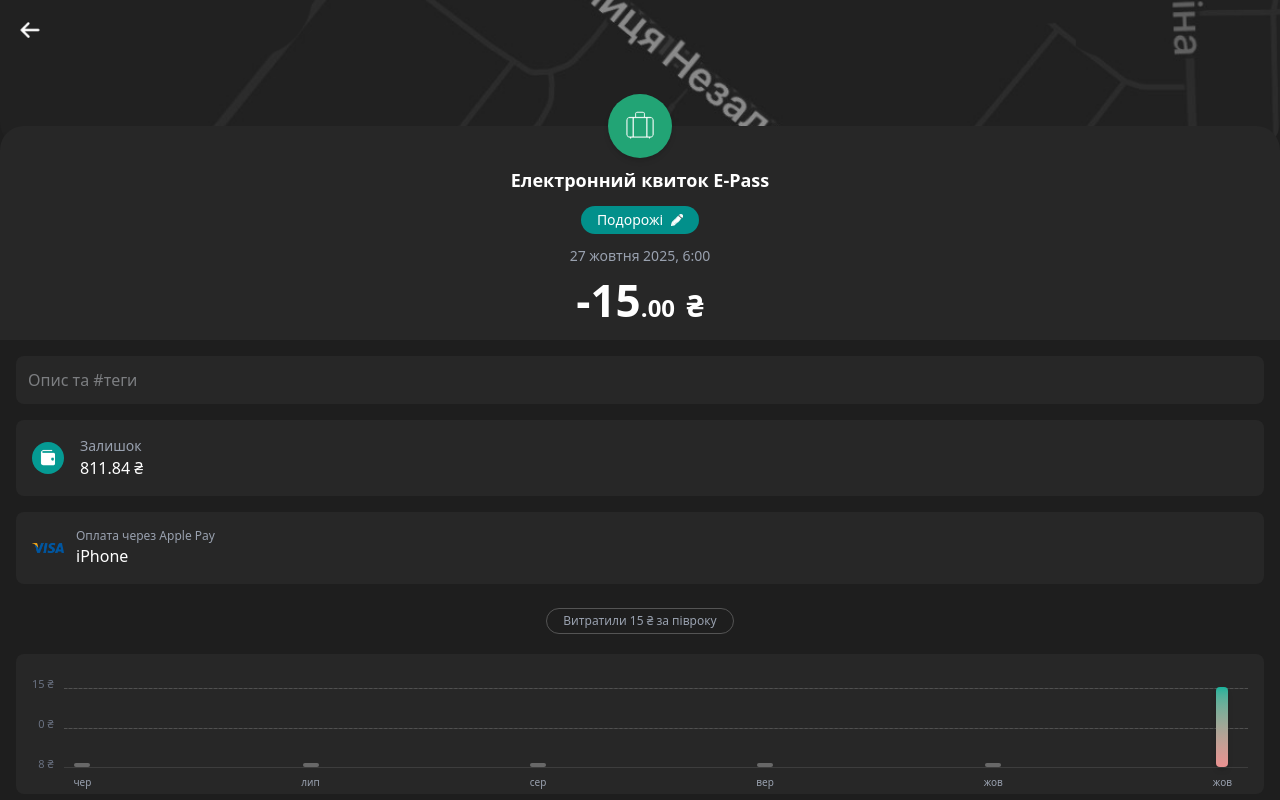
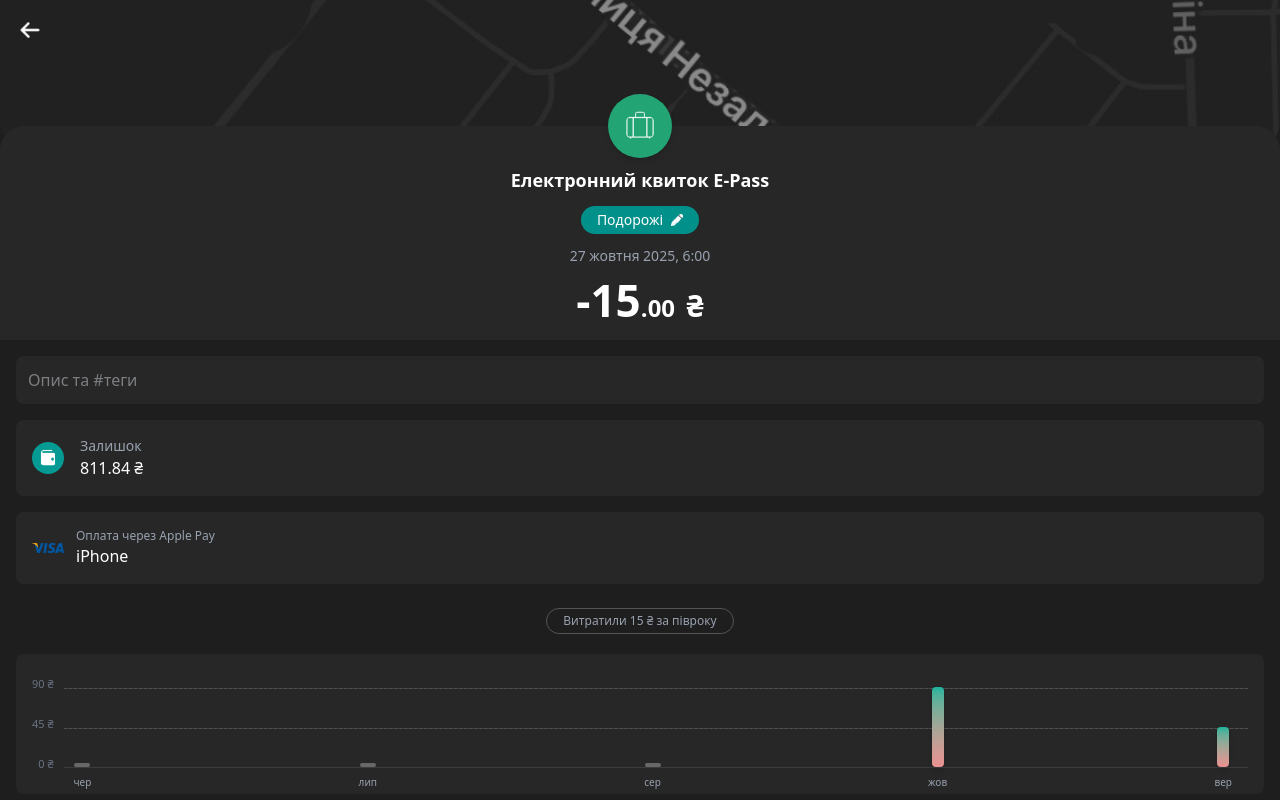
Before and after one commit to payton-ggg/mono-bill, a React (Vite) app: page / in a window 1280 px wide. Shown: the top 800 px of the page. Built offline with nearby package versions, Linux system fonts and the light colour scheme.

Commit message:
fix(chart): update chart values and display only 3 months
- Changed y-axis values to better represent data range
- Limited months display to first 3 months for better readability
- Added missing month labels for full data representation

```diff
--- a/src/App.tsx
+++ b/src/App.tsx
@@ -30,9 +30,10 @@ export default function EPassPixel() {
       ]
     );
   }
+  const monthsList = mon.slice(0, 3);
 
   return (
-    <div className="min-h-screen bg-[#1e1e1e] flex justify-center items-start">
+    <div className="h-full overflow-y-auto overscroll-none bg-[#1e1e1e] flex justify-center items-start">
       <Link to="/set-timer" className="absolute z-100 w-7 h-7 top-4 left-4">
         <img src="/arr.png" />
       </Link>
@@ -153,16 +154,16 @@ export default function EPassPixel() {
                   <div className="h-full flex items-end gap-3 relative z-10">
                     {/* ЛЕВАЯ Ось значений */}
                     <div className="flex flex-col text-right justify-between text-[11px] text-gray-500 mr-2 h-full py-[6px]">
-                      <div>15 ₴</div>
+                      <div>90 ₴</div>
+                      <div>45 ₴</div>
                       <div>0 ₴</div>
-                      <div>8 ₴</div>
                     </div>
 
                     {/* СТОЛБЦЫ */}
 
                     {/* Маленькие 5 месяцев */}
                     <div className="flex-1 flex items-end relative top-3 justify-between pr-4">
-                      {mon.map((m, i) => (
+                      {monthsList.map((m, i) => (
                         <div key={i} className="flex flex-col items-center">
                           <div className="w-4 h-[4px] rounded-sm bg-white/30"></div>
                           <div className="text-[10px] text-gray-400 mt-2">
@@ -175,7 +176,13 @@ export default function EPassPixel() {
                       <div className="flex flex-col items-center">
                         <div className="w-[12px] h-[80px] rounded-sm bg-gradient-to-b from-[#14B39C] to-[#EB9191] shadow-md"></div>
                         <div className="text-[10px] text-gray-400 mt-2">
-                          жов
+                          {mon[4]}
+                        </div>
+                      </div>
+                      <div className="flex flex-col items-center">
+                        <div className="w-[12px] h-[40px] rounded-sm bg-gradient-to-b from-[#14B39C] to-[#EB9191] shadow-md"></div>
+                        <div className="text-[10px] text-gray-400 mt-2">
+                          {mon[3]}
                         </div>
                       </div>
                     </div>
```
